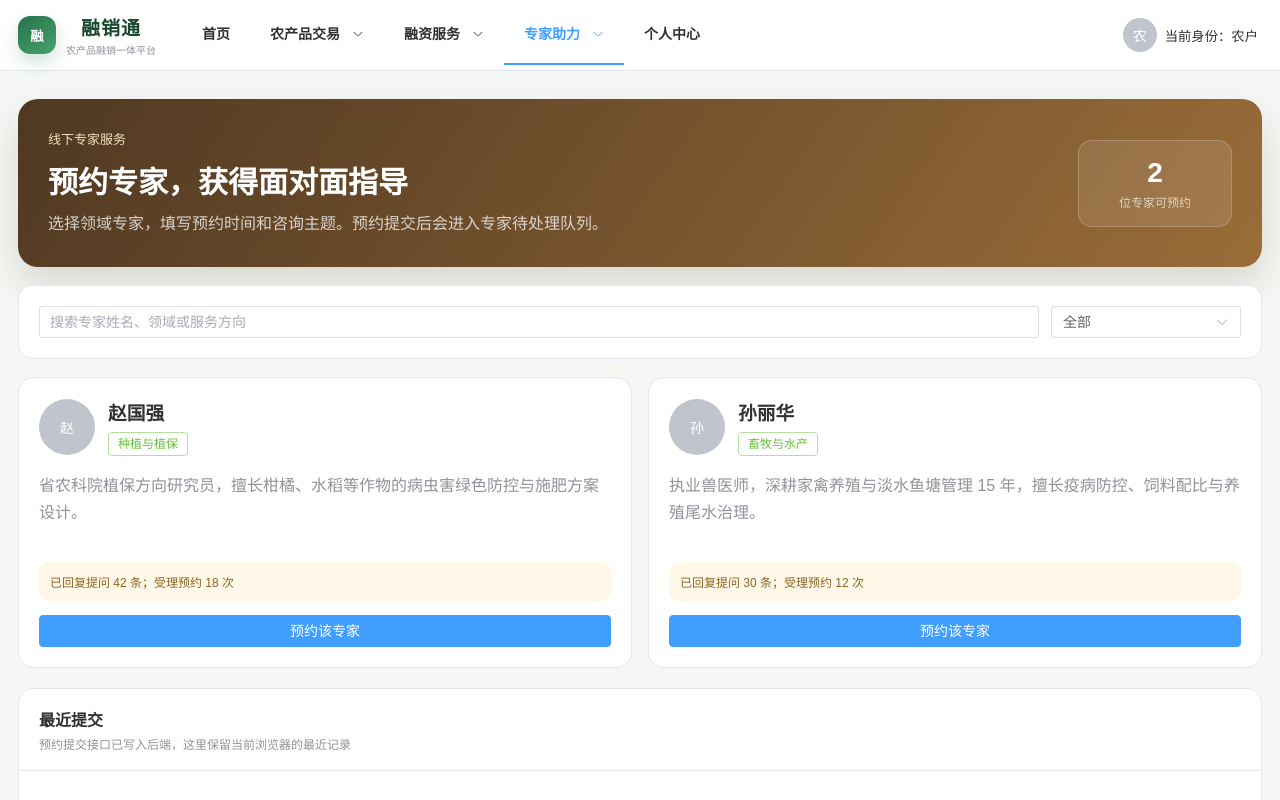
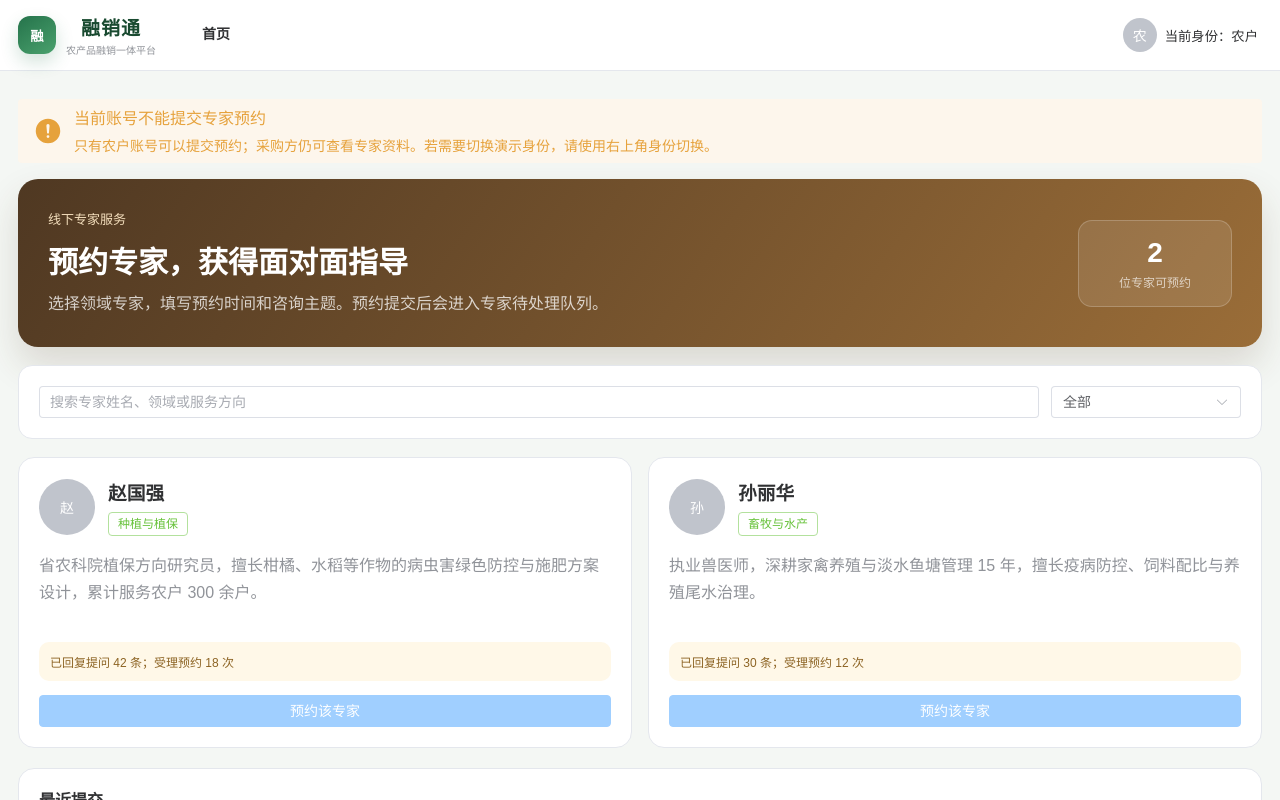
Before and after one commit to Mjiang-lz/agri-sale-platform, a Vue app in the folder frontend-web/: page /expert/appointment in a window 1280 px wide. Shown: the top 800 px of the page. Built offline with nearby package versions, Linux system fonts and the light colour scheme; sample sign-in values are in the browser's storage.

Commit message:
fix(expert): 按评审改用 menuPerms 并完善预约权限

```diff
--- a/frontend-web/src/constants/experts.js
+++ b/frontend-web/src/constants/experts.js
@@ -14,7 +14,7 @@ export const expertOptions = [
     userId: 7,
     realName: '赵国强',
     expertDomain: '种植与植保',
-    introduction: '省农科院植保方向研究员，擅长柑橘、水稻等作物的病虫害绿色防控与施肥方案设计。',
+    introduction: '省农科院植保方向研究员，擅长柑橘、水稻等作物的病虫害绿色防控与施肥方案设计，累计服务农户 300 余户。',
     workloadStat: '已回复提问 42 条；受理预约 18 次'
   },
   {
--- a/frontend-web/src/store/user.js
+++ b/frontend-web/src/store/user.js
@@ -3,17 +3,33 @@ import { ref } from 'vue'
 import { getToken, setToken, removeToken } from '@/utils/auth'
 
 const ACTIVE_ROLE_KEY = 'rxt_active_role'
+const PROFILE_KEY = 'rxt_user_profile'
 const SWITCHABLE_ROLES = ['农户', '采购方']
 
+function readProfile() {
+  try {
+    return JSON.parse(localStorage.getItem(PROFILE_KEY) || 'null')
+  } catch {
+    return null
+  }
+}
+
 /**
- * 登录态、当前用户信息和业务端当前身份。
+ * 登录态、当前用户信息、后端菜单权限和业务端当前身份。
  *
- * activeRole 只影响业务端导航展示，后端接口权限始终以 JWT 中的真实角色为准。
+ * menuPerms 来自后端 LoginVO，是菜单展示的权威数据源。
+ * activeRole 只用于农户/采购方演示切换，不改变 JWT 或接口权限。
  */
 export const useUserStore = defineStore('user', () => {
   const token = ref(getToken() || '')
-  const profile = ref(null)
-  const activeRole = ref(localStorage.getItem(ACTIVE_ROLE_KEY) || '农户')
+  const profile = ref(readProfile())
+  const menuPerms = ref(profile.value?.menuPerms || '')
+  const activeRole = ref(localStorage.getItem(ACTIVE_ROLE_KEY) || profile.value?.roleName || '农户')
+
+  function setMenuPerms(value) {
+    menuPerms.value = value || ''
+    localStorage.setItem(PROFILE_KEY, JSON.stringify({ ...(profile.value || {}), menuPerms: menuPerms.value }))
+  }
 
   function setActiveRole(role) {
     if (!SWITCHABLE_ROLES.includes(role)) return
@@ -25,16 +41,21 @@ export const useUserStore = defineStore('user', () => {
     token.value = data.token
     setToken(data.token)
     profile.value = data
-    setActiveRole(data.roleName === '采购方' ? '采购方' : '农户')
+    menuPerms.value = data.menuPerms || ''
+    activeRole.value = data.roleName || '农户'
+    localStorage.setItem(PROFILE_KEY, JSON.stringify(data))
+    localStorage.setItem(ACTIVE_ROLE_KEY, activeRole.value)
   }
 
   function logout() {
     token.value = ''
     profile.value = null
+    menuPerms.value = ''
     activeRole.value = '农户'
+    localStorage.removeItem(PROFILE_KEY)
     localStorage.removeItem(ACTIVE_ROLE_KEY)
     removeToken()
   }
 
-  return { token, profile, activeRole, setActiveRole, saveLogin, logout }
+  return { token, profile, menuPerms, activeRole, setMenuPerms, setActiveRole, saveLogin, logout }
 })
--- a/frontend-web/src/views/expert/Appointment.vue
+++ b/frontend-web/src/views/expert/Appointment.vue
@@ -1,6 +1,16 @@
 <template>
   <div class="appointment-page">
     <!-- 页面用途：农户筛选专家、提交线下预约并查看当前浏览器中的最近提交记录。 -->
+    <el-alert
+      v-if="!canBookAppointment"
+      class="permission-alert"
+      type="warning"
+      :closable="false"
+      show-icon
+      title="当前账号不能提交专家预约"
+      description="只有农户账号可以提交预约；采购方仍可查看专家资料。若需要切换演示身份，请使用右上角身份切换。"
+    />
+
     <section class="appointment-hero">
       <div>
         <span class="eyebrow">线下专家服务</span>
@@ -27,7 +37,7 @@
         </div>
         <p>{{ expert.introduction }}</p>
         <div class="workload">{{ expert.workloadStat }}</div>
-        <el-button type="primary" style="width: 100%" @click="openDialog(expert)">预约该专家</el-button>
+        <el-button type="primary" style="width: 100%" :disabled="!canBookAppointment" @click="openDialog(expert)">预约该专家</el-button>
       </article>
       <el-empty v-if="!filteredExperts.length" description="没有找到符合条件的专家" />
     </section>
@@ -35,7 +45,7 @@
     <el-card shadow="never" class="recent-card">
       <template #header>
         <div class="recent-head">
-          <div><strong>最近提交</strong><span>预约提交接口已写入后端，这里保留当前浏览器的最近记录</span></div>
+          <div><strong>最近提交</strong><span>后端暂未提供“我的预约”查询接口；这里仅保留当前浏览器的最近提交记录，刷新后仍显示本地记录，不代表完整历史。</span></div>
           <el-button v-if="appointments.length" text type="danger" @click="clearAppointments">清空本地记录</el-button>
         </div>
       </template>
@@ -80,6 +90,7 @@ import { computed, onMounted, reactive, ref } from 'vue'
 import { ElMessage, ElMessageBox } from 'element-plus'
 import { submitAppointment } from '@/api/expert'
 import { expertOptions } from '@/constants/experts'
+import { useUserStore } from '@/store/user'
 
 /**
  * 页面用途：专家预约。
@@ -88,6 +99,8 @@ import { expertOptions } from '@/constants/experts'
  * - 后端暂未提供“我的预约”查询接口，最近提交记录保存在 localStorage。
  */
 const STORAGE_KEY = 'rxt_expert_appointments'
+const userStore = useUserStore()
+const canBookAppointment = computed(() => userStore.profile?.roleName === '农户')
 const experts = expertOptions
 const appointments = ref([])
 const dialogVisible = ref(false)
@@ -99,9 +112,20 @@ const formRef = ref()
 const domains = ['全部', '种植与植保', '畜牧与水产']
 const form = reactive({ expertId: null, apptTime: '', apptTopic: '', remark: '' })
 
+function validateFutureTime(rule, value, callback) {
+  if (!value || new Date(value).getTime() > Date.now()) {
+    callback()
+    return
+  }
+  callback(new Error('预约时间必须晚于当前时间'))
+}
+
 const rules = {
   expertId: [{ required: true, message: '请选择专家', trigger: 'change' }],
-  apptTime: [{ required: true, message: '请选择预约时间', trigger: 'change' }],
+  apptTime: [
+    { required: true, message: '请选择预约时间', trigger: 'change' },
+    { validator: validateFutureTime, trigger: 'change' }
+  ],
   apptTopic: [{ required: true, message: '请填写咨询主题', trigger: 'blur' }]
 }
 
@@ -118,6 +142,10 @@ function saveLocal() { localStorage.setItem(STORAGE_KEY, JSON.stringify(appointm
 function openDialog(expert) { selectedExpert.value = expert; form.expertId = expert.expertId; form.apptTime = ''; form.apptTopic = ''; form.remark = ''; dialogVisible.value = true }
 
 async function handleSubmit() {
+  if (!canBookAppointment.value) {
+    ElMessage.warning('只有农户账号可以提交专家预约')
+    return
+  }
   const valid = await formRef.value?.validate().catch(() => false)
   if (!valid) return
   submitting.value = true
@@ -143,6 +171,7 @@ onMounted(() => { appointments.value = readLocal() })
 
 <style scoped>
 .appointment-page { color: var(--el-text-color-primary); }
+.permission-alert { margin-bottom: 16px; }
 .appointment-hero { display: flex; justify-content: space-between; align-items: center; gap: 24px; padding: 30px; color: #fff; border-radius: 20px; background: linear-gradient(125deg, #4f3822, #9a6d38); box-shadow: 0 18px 36px rgba(79, 56, 34, .16); }
 .eyebrow { color: #f4dfbd; font-size: 13px; }
 .appointment-hero h2 { margin: 10px 0 8px; font-size: 30px; }
--- a/frontend-web/src/views/layout/MainLayout.vue
+++ b/frontend-web/src/views/layout/MainLayout.vue
@@ -1,6 +1,6 @@
 <template>
   <div class="business-layout">
-    <!-- 业务端布局：农户、采购方、专家等用户使用顶部导航，不使用侧边栏。 -->
+    <!-- 业务端布局：业务角色使用顶部导航，不使用侧边栏。 -->
     <header class="business-header">
       <div class="header-inner">
         <button class="brand" type="button" @click="router.push('/home')">
@@ -10,25 +10,25 @@
 
         <el-menu class="top-nav" mode="horizontal" :default-active="activeMenu" :ellipsis="false" router>
           <el-menu-item index="/home">首页</el-menu-item>
-          <el-sub-menu index="trade">
+          <el-sub-menu v-if="canSeeTrade" index="trade">
             <template #title>农产品交易</template>
             <el-menu-item index="/trade/products">商品货源</el-menu-item>
             <el-menu-item index="/trade/demand">求购需求</el-menu-item>
             <el-menu-item index="/trade/cart">购物车</el-menu-item>
             <el-menu-item index="/trade/orders">我的订单</el-menu-item>
           </el-sub-menu>
-          <el-sub-menu v-if="activeRole === '农户'" index="finance">
+          <el-sub-menu v-if="canSeeFinance && activeRole === '农户'" index="finance">
             <template #title>融资服务</template>
             <el-menu-item index="/finance/apply">融资申请</el-menu-item>
             <el-menu-item index="/finance/my">我的融资</el-menu-item>
           </el-sub-menu>
-          <el-sub-menu index="expert">
+          <el-sub-menu v-if="canSeeExpert" index="expert">
             <template #title>专家助力</template>
             <el-menu-item index="/expert/knowledge">农业知识</el-menu-item>
             <el-menu-item index="/expert/qa">专家问答</el-menu-item>
-            <el-menu-item index="/expert/appointment">专家预约</el-menu-item>
+            <el-menu-item v-if="canBookAppointment" index="/expert/appointment">专家预约</el-menu-item>
           </el-sub-menu>
-          <el-menu-item index="/user/profile">个人中心</el-menu-item>
+          <el-menu-item v-if="canSeeUser" index="/user/profile">个人中心</el-menu-item>
         </el-menu>
 
         <el-dropdown trigger="click" @command="handleUserCommand">
@@ -38,10 +38,10 @@
           </button>
           <template #dropdown>
             <el-dropdown-menu>
-              <!-- <el-dropdown-item disabled>切换业务端身份</el-dropdown-item> -->
-              <el-dropdown-item command="role:农户" :disabled="activeRole === '农户'">切换为农户</el-dropdown-item>
-              <el-dropdown-item command="role:采购方" :disabled="activeRole === '采购方'">切换为采购方</el-dropdown-item>
-              <!-- <el-dropdown-item disabled>仅切换前端导航，接口权限仍按登录账号</el-dropdown-item> -->
+              <el-dropdown-item disabled>登录角色：{{ actualRole || '未同步' }}</el-dropdown-item>
+              <el-dropdown-item v-if="canSwitchRole" command="role:农户" :disabled="activeRole === '农户'">切换为农户</el-dropdown-item>
+              <el-dropdown-item v-if="canSwitchRole" command="role:采购方" :disabled="activeRole === '采购方'">切换为采购方</el-dropdown-item>
+              <el-dropdown-item disabled>身份切换仅影响前端导航，接口权限仍按登录账号</el-dropdown-item>
               <el-dropdown-item divided command="profile">个人中心</el-dropdown-item>
               <el-dropdown-item command="logout">退出登录</el-dropdown-item>
             </el-dropdown-menu>
@@ -64,6 +64,14 @@ const route = useRoute()
 const router = useRouter()
 const userStore = useUserStore()
 const activeRole = computed(() => userStore.activeRole)
+const actualRole = computed(() => userStore.profile?.roleName || '')
+const menuPerms = computed(() => String(userStore.menuPerms || '').split(',').filter(Boolean))
+const canSeeTrade = computed(() => menuPerms.value.includes('trade'))
+const canSeeFinance = computed(() => menuPerms.value.includes('finance'))
+const canSeeExpert = computed(() => menuPerms.value.includes('expert'))
+const canSeeUser = computed(() => menuPerms.value.includes('user'))
+const canSwitchRole = computed(() => ['农户', '采购方'].includes(actualRole.value))
+const canBookAppointment = computed(() => actualRole.value === '农户')
 
 const activeMenu = computed(() => {
   if (route.path.startsWith('/trade/product')) return '/trade/products'
```
